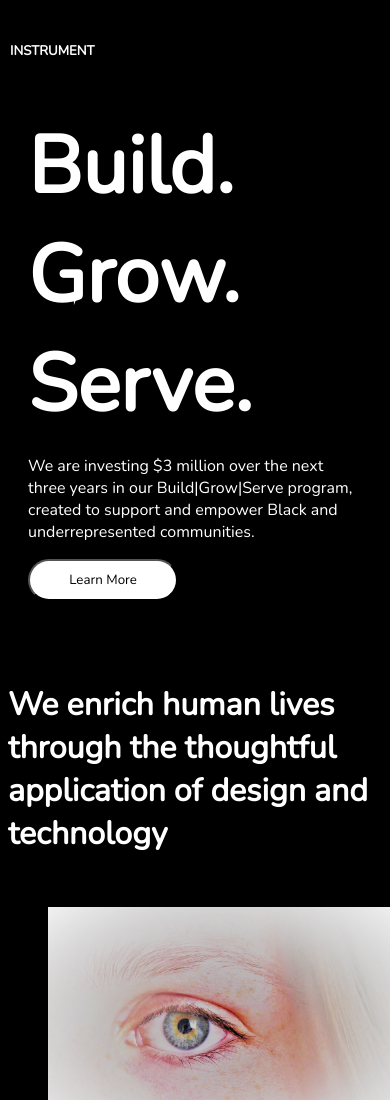
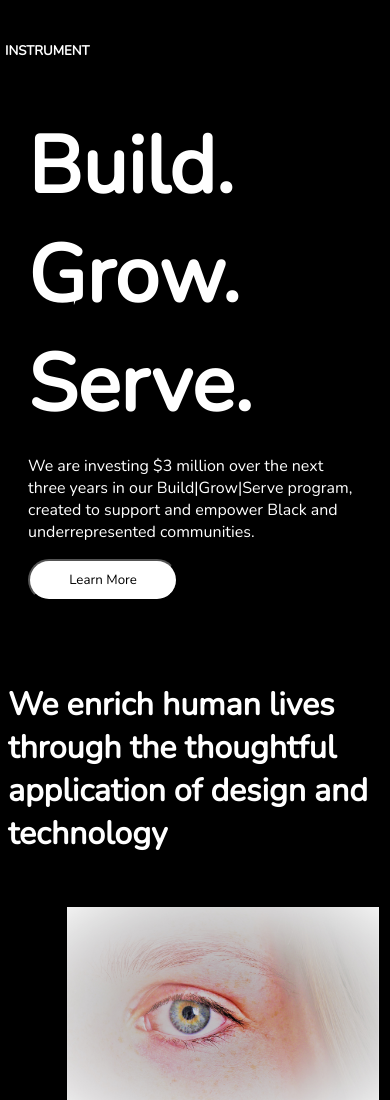
Before and after one commit to DannyK05/Instrument_website_clone, a plain HTML site: page index.html in a window 390 px wide. Shown: the top 1100 px of the page. Drawn offline with nearby package versions, Linux system fonts and the light colour scheme.

Commit message:
fixing overflow in mobile

```diff
--- a/styles/styles.css
+++ b/styles/styles.css
@@ -213,6 +213,10 @@ footer .social a{
   nav{
     display: none;
   }
+  header{
+    width: 95vw;
+    padding: 20px 5px;
+  }
   .opening p{
     width: 100%;
   }
@@ -227,7 +231,7 @@ footer .social a{
     padding: 20px
   }
   img{
-    width:90%;
+    width:80%;
     height: 100%;
   }
   .jumbo2{
```
